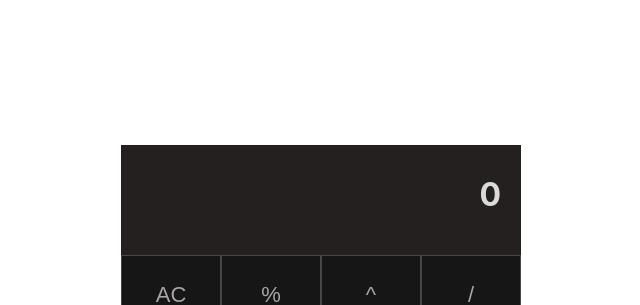
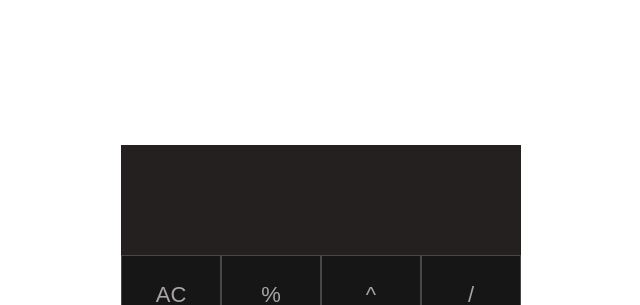
Before and after one commit to meghna-saxena/react-calculator, a React (Create React App) app: page / in a window 1280 px wide. Shown: the top 305 px of the page, without its empty margins (319-959 px from the left). Built offline with nearby package versions, Linux system fonts and the light colour scheme.

Commit message:
displaying the user input on screen

```diff
--- a/src/components/Calculator/index.tsx
+++ b/src/components/Calculator/index.tsx
@@ -6,7 +6,7 @@ export interface CalculatorProps {
 }
 
 export interface CalculatorState {
-    input: string
+    input: string | number
 }
 
 export default class Calculator extends React.Component<CalculatorProps, CalculatorState> {
@@ -26,9 +26,11 @@ export default class Calculator extends React.Component<CalculatorProps, Calcula
     }
 
     public render() {
+        const { input } = this.state;
+
         return (
             <React.Fragment>
-                <DisplayScreen />
+                <DisplayScreen input={input} />
                 <Keyboard clicked={this.handleUserInput} />
             </React.Fragment>
         );
--- a/src/components/DisplayScreen/index.tsx
+++ b/src/components/DisplayScreen/index.tsx
@@ -2,12 +2,13 @@ import * as React from 'react';
 import './DisplayScreen.css'
 
 export interface DisplayScreenProps {
+  input: string | number
 }
 
-export function DisplayScreen (props: DisplayScreenProps) {
-    return (
+export function DisplayScreen(props: DisplayScreenProps) {
+  const { input } = props;
 
-        <h1 className="display-screen">0</h1>
-
-    );
+  return (
+    <h1 className="display-screen">{input}</h1>
+  );
 }
```
